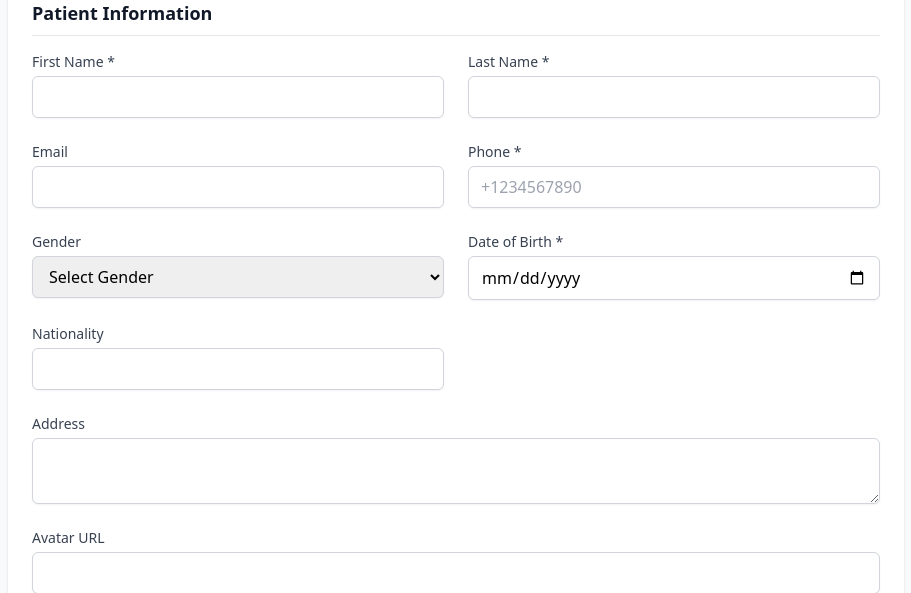
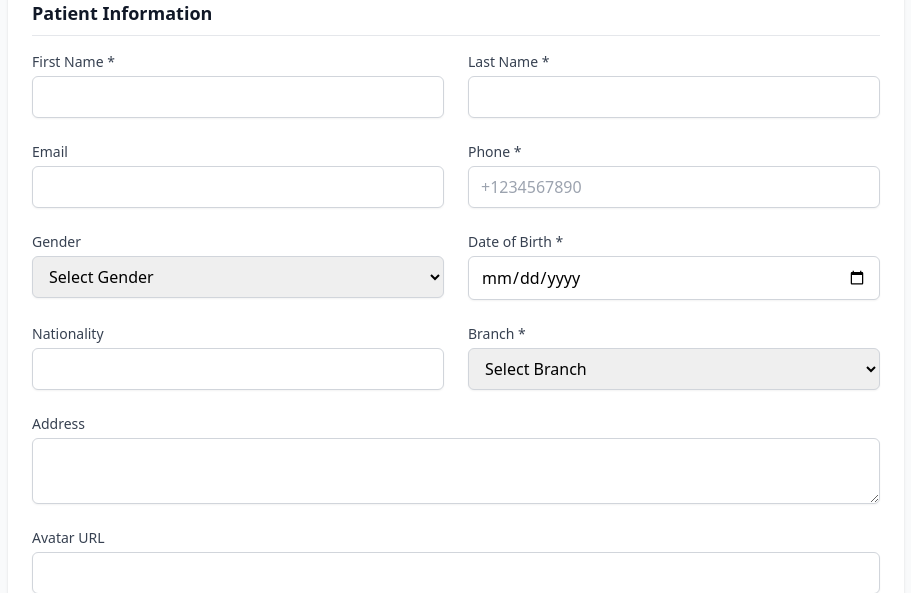
Before and after one commit to ssekimuli/dentichair-multitenant-backend, a Laravel app: page /book-appointment in a window 1280 px wide. Shown: the part 234-827 px from the top of the page, without its empty margins (184-1095 px from the left). Run offline with Laravel 12, Linux system fonts and the light colour scheme; data comes from the database, SQL or seed files in the repository; some libraries are stand-ins or nearby versions.

Commit message:
feat: add branch selection to book appointment form
Allow users to select branch when booking appointment:
- Add branch_id to form validation (required)
- Fetch all branches in controller
- Pass branches to form view
- Add branch selector dropdown in patient info section
- Use selected branch_id for patient and appointment

Changes:
- BookAppointmentController: added branches data
- book-appointment.blade.php: added branch selector dropdown
- Validation: branch_id is required

Co-Authored-By: Claude Haiku 4.5 <noreply@anthropic.com>

```diff
--- a/app/Http/Controllers/Web/BookAppointmentController.php
+++ b/app/Http/Controllers/Web/BookAppointmentController.php
@@ -14,8 +14,9 @@ class BookAppointmentController extends Controller
     public function create()
     {
         $doctors = Employee::all(['id', 'name', 'email']);
+        $branches = Branch::all(['id', 'name']);
 
-        return view('forms.book-appointment', compact('doctors'));
+        return view('forms.book-appointment', compact('doctors', 'branches'));
     }
 
     public function store(Request $request)
@@ -31,6 +32,7 @@ class BookAppointmentController extends Controller
             'gender' => 'nullable|in:Male,Female,Other',
             'date_of_birth' => 'required|date',
             'nationality' => 'nullable|string|max:255',
+            'branch_id' => 'required|exists:branches,id',
 
             // Appointment fields
             'doctor_id' => 'required|exists:employees,id',
@@ -52,7 +54,6 @@ class BookAppointmentController extends Controller
 
         // Create patient if doesn't exist
         if (!$patient) {
-            $defaultBranch = Branch::first()->id ?? 1;
             $patient = Patient::create([
                 'first_name' => $validated['first_name'],
                 'last_name' => $validated['last_name'],
@@ -63,7 +64,7 @@ class BookAppointmentController extends Controller
                 'gender' => $validated['gender'],
                 'date_of_birth' => $validated['date_of_birth'],
                 'status' => 'Active',
-                'branch_id' => $defaultBranch,
+                'branch_id' => $validated['branch_id'],
                 'nationality' => $validated['nationality'],
             ]);
         }
--- a/resources/views/forms/book-appointment.blade.php
+++ b/resources/views/forms/book-appointment.blade.php
@@ -94,6 +94,24 @@
                         <input type="text" name="nationality" id="nationality" value="{{ old('nationality') }}"
                             class="mt-1 block w-full rounded-md border-gray-300 shadow-sm focus:border-indigo-500 focus:ring-indigo-500 border px-3 py-2">
                         @error('nationality')
+                            <p class="mt-1 text-sm text-red-600">{{ $message }}</p>
+                        @enderror
+                    </div>
+
+                    <!-- Branch -->
+                    <div>
+                        <label for="branch_id" class="block text-sm font-medium text-gray-700">Branch *</label>
+                        <select name="branch_id" id="branch_id"
+                            class="mt-1 block w-full rounded-md border-gray-300 shadow-sm focus:border-indigo-500 focus:ring-indigo-500 border px-3 py-2"
+                            required>
+                            <option value="">Select Branch</option>
+                            @foreach ($branches as $branch)
+                                <option value="{{ $branch->id }}" {{ old('branch_id') == $branch->id ? 'selected' : '' }}>
+                                    {{ $branch->name }}
+                                </option>
+                            @endforeach
+                        </select>
+                        @error('branch_id')
                             <p class="mt-1 text-sm text-red-600">{{ $message }}</p>
                         @enderror
                     </div>
```
